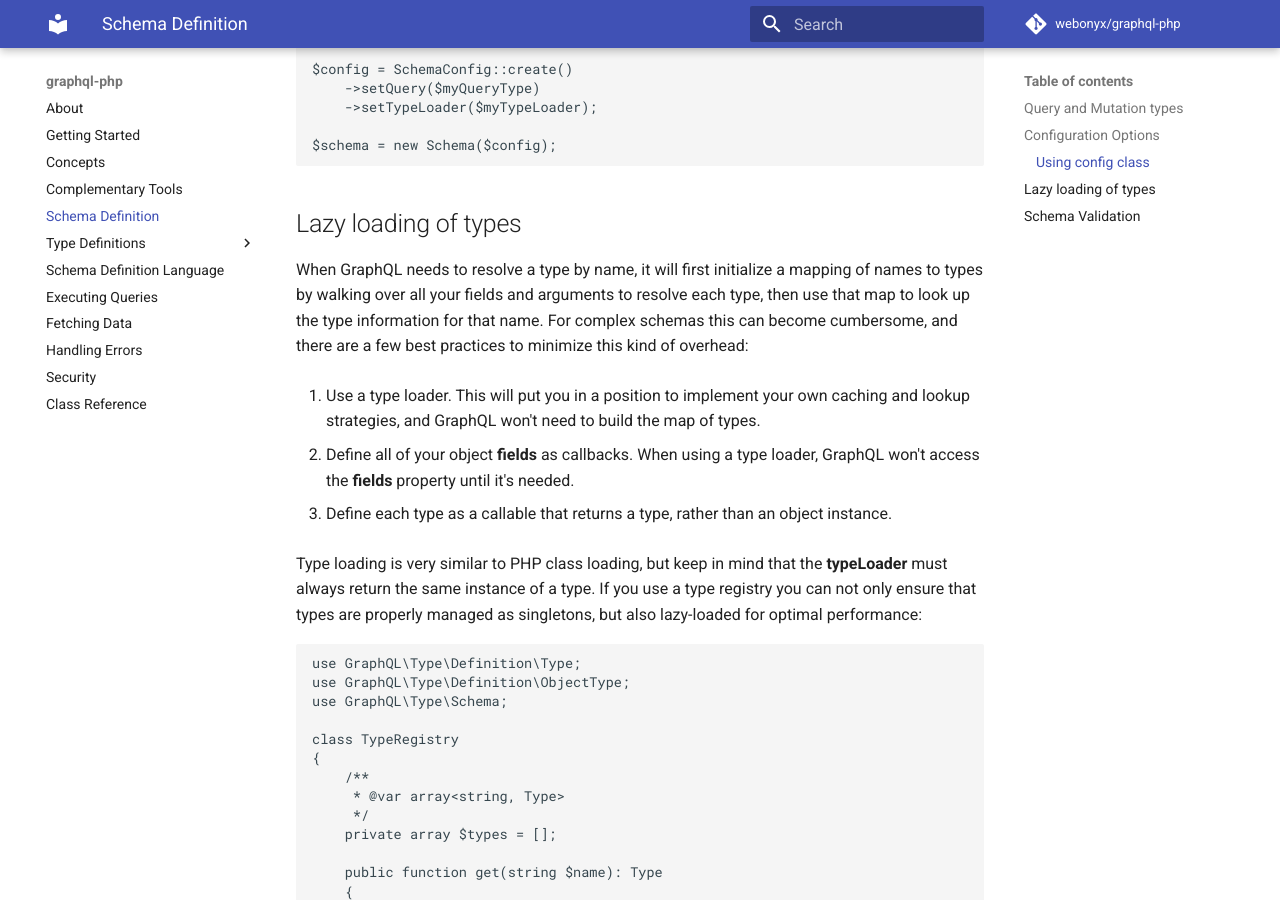
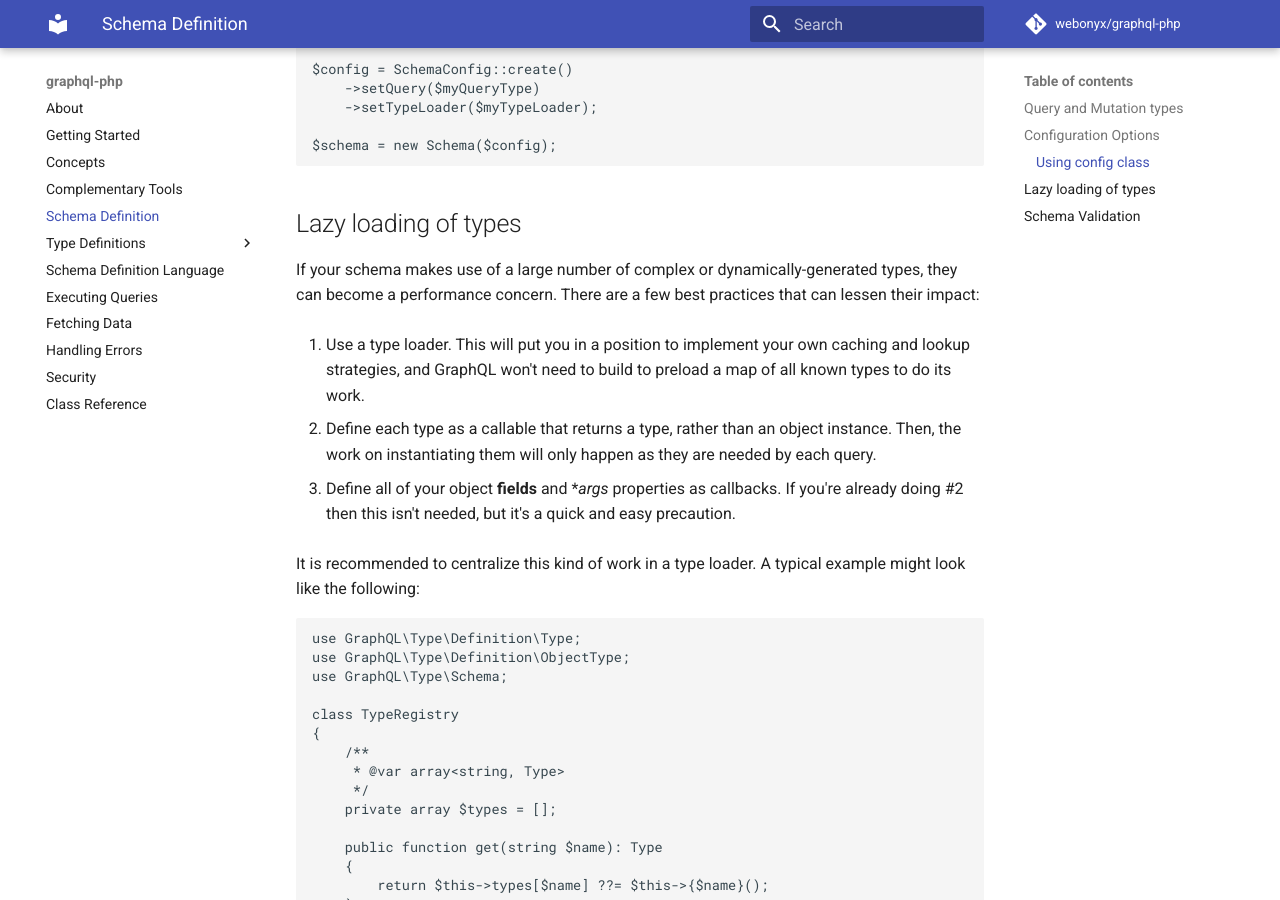
Before and after one commit to webonyx/graphql-php, an MkDocs documentation site: the page built from docs/schema-definition.md, in a window 1280 px wide and 900 px high, scrolled down 2636 px. Built offline with MkDocs 1.6.1 and Material for MkDocs 9.7.7, drawn with Linux system fonts in a browser that asks for light colours; comment, search, counter and statistics services are not loaded.

Commit message:
simplify copy

````diff
--- a/docs/schema-definition.md
+++ b/docs/schema-definition.md
@@ -105,16 +105,15 @@ $schema = new Schema($config);
 
 ## Lazy loading of types
 
-When GraphQL needs to resolve a type by name, it will first initialize a mapping of names to types by walking over all your fields and arguments to resolve each type, then use that map to look up the type information for that name. For complex schemas this can become cumbersome, and there are a few best practices to minimize this kind of overhead:
+If your schema makes use of a large number of complex or dynamically-generated types, they can become a performance concern. There are a few best practices that can lessen their impact:
 
-1. Use a type loader. This will put you in a position to implement your own caching and lookup strategies, and GraphQL won't need to build the map of types.
+1. Use a type loader. This will put you in a position to implement your own caching and lookup strategies, and GraphQL won't need to build to preload a map of all known types to do its work.
 
-2. Define all of your object **fields** as callbacks. When using a type loader, GraphQL won't access the **fields** property until it's needed.
+2. Define each type as a callable that returns a type, rather than an object instance. Then, the work on instantiating them will only happen as they are needed by each query.
 
-3. Define each type as a callable that returns a type, rather than an object instance.
+3. Define all of your object **fields** and **args* properties as callbacks. If you're already doing #2 then this isn't needed, but it's a quick and easy precaution.
 
-Type loading is very similar to PHP class loading, but keep in mind that the **typeLoader** must
-always return the same instance of a type. If you use a type registry you can not only ensure that types are properly managed as singletons, but also lazy-loaded for optimal performance:
+It is recommended to centralize this kind of work in a type loader. A typical example might look like the following:
 
 ```php
 use GraphQL\Type\Definition\Type;
````
